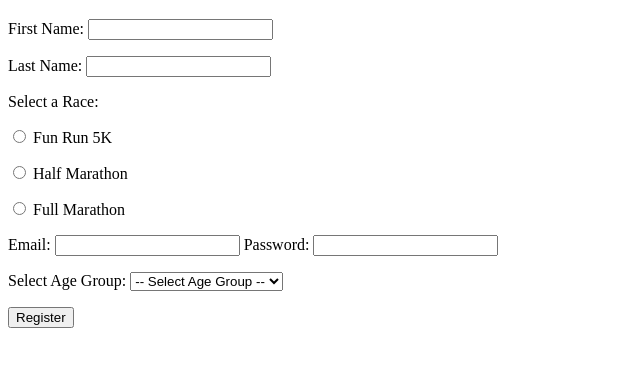
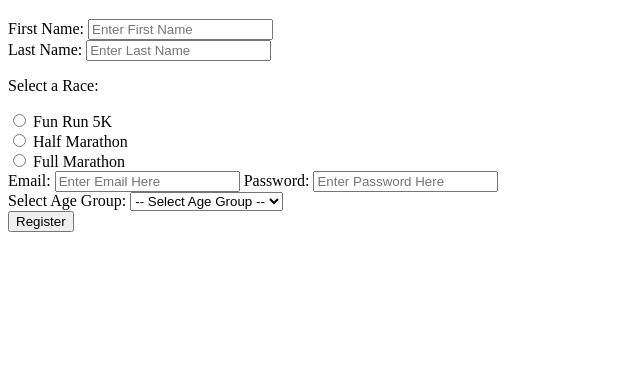
Before and after one commit to Kevin-Hernandez-Garza/WDB-22, a plain HTML site: page HTML/Section5/marathon.html in a window 1280 px wide. Shown: the part 62-428 px from the top of the page, without its empty margins (0-640 px from the left). Drawn offline with Linux system fonts and the light colour scheme.

Commit message:
refactor html creating a more semantic logic

```diff
--- a/HTML/Section5/marathon.html
+++ b/HTML/Section5/marathon.html
@@ -8,35 +8,50 @@
   </head>
   <body>
     <h1>Race Registration! 🏃🏽‍♂️</h1>
+    <!-- where the form sends data to -->
     <form action="/marathon-registration">
-      <p>
+      <div>
+        <!-- text input for first name & last name -->
         <label for="first">First Name:</label>
-        <input type="text" name="firstName" id="first" minlength="2" required />
-      </p>
+        <input
+          type="text"
+          name="firstName"
+          id="first"
+          minlength="2"
+          placeholder="Enter First Name"
+          required
+        />
+      </div>
 
-      <p>
+      <div>
         <label for="last">Last Name:</label>
-        <input type="text" name="lastName" id="last" required />
-      </p>
+        <input
+          type="text"
+          name="lastName"
+          id="last"
+          placeholder="Enter Last Name"
+          required
+        />
+      </div>
 
       <p>Select a Race:</p>
 
-      <p>
+      <div>
         <input type="radio" name="marathon-type" id="fiveK" value="fiveK" />
         <label for="fiveK">Fun Run 5K</label>
-      </p>
+      </div>
 
-      <p>
+      <div>
         <input
           type="radio"
           name="marathon-type"
           id="half-marathon"
           value="half-marathon"
         />
-        <label for="marathon-type">Half Marathon</label>
-      </p>
+        <label for="half-marathon">Half Marathon</label>
+      </div>
 
-      <p>
+      <div>
         <input
           type="radio"
           name="marathon-type"
@@ -44,10 +59,16 @@
           value="full-marathon"
         />
         <label for="full-marathon">Full Marathon</label>
-      </p>
+      </div>
 
+      <div>
         <label for="email">Email:</label>
-      <input type="email" id="email" required />
+        <input
+          type="email"
+          id="email"
+          placeholder="Enter Email Here"
+          required
+        />
 
         <label for="password">Password:</label>
         <input
@@ -55,20 +76,22 @@
           id="password"
           minlength="4"
           maxlength="20"
+          placeholder="Enter Password Here"
           required
         />
+      </div>
 
-      <p>
+      <div>
         <label for="age-group">Select Age Group:</label>
-        <select name="ages" id="age-group">
+        <select name="division" id="age-group">
           <option value="">-- Select Age Group --</option>
-          <option value="under-ten">Under 10</option>
-          <option value="teen">11-14</option>
-          <option value="high-school">15-19</option>
-          <option value="young-adults">20-29</option>
-          <option value="oldies">Over 30</option>
+          <option value="kids">Under 10</option>
+          <option value="teen">11-13</option>
+          <option value="high-school">15-18</option>
+          <option value="young-adults">19-25</option>
+          <option value="oldies">Over 26</option>
         </select>
-      </p>
+      </div>
 
       <button>Register</button>
     </form>
```
Lines whose indentation alone changed are shown as unchanged.
